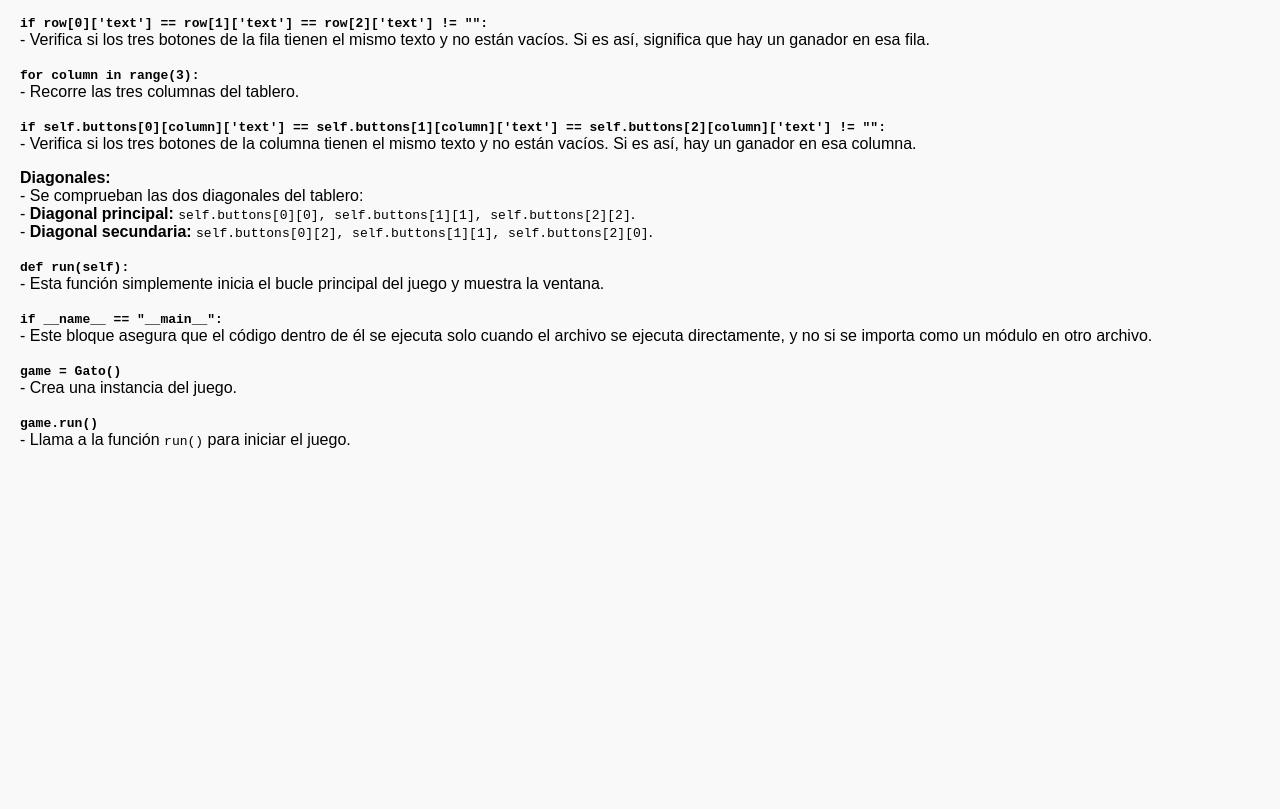
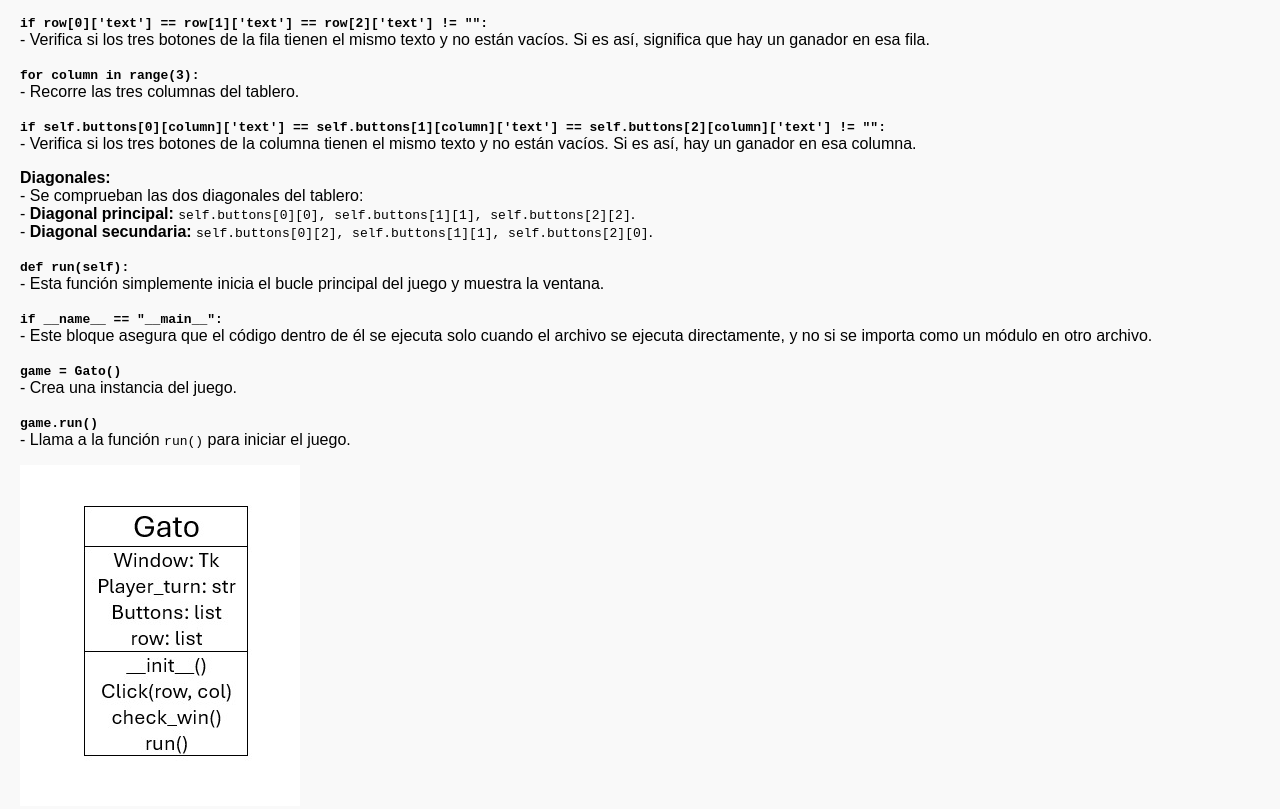
Before and after one commit to Freyramartinez/Gato, a plain HTML site: page index.html in a window 1280 px wide. Shown: the part 1765-2574 px from the top of the page. Before the commit the page ends 2234 px from the top, so only its background shows below. Drawn offline with Linux system fonts and the light colour scheme.

Commit message:
Se agrego imagen del diagrama

```diff
--- a/index.html
+++ b/index.html
@@ -159,5 +159,6 @@
     <p><strong> <code>game.run()</code></strong><br>
     - Llama a la función <code>run()</code> para iniciar el juego.</p>
 
+    <img src="diagrama/diagrama_gato.jpg" alt="Diagrama del juego">
 </body>
 </html>
```
Also changed, not shown: diagrama/diagrama_gato.jpg (added).
